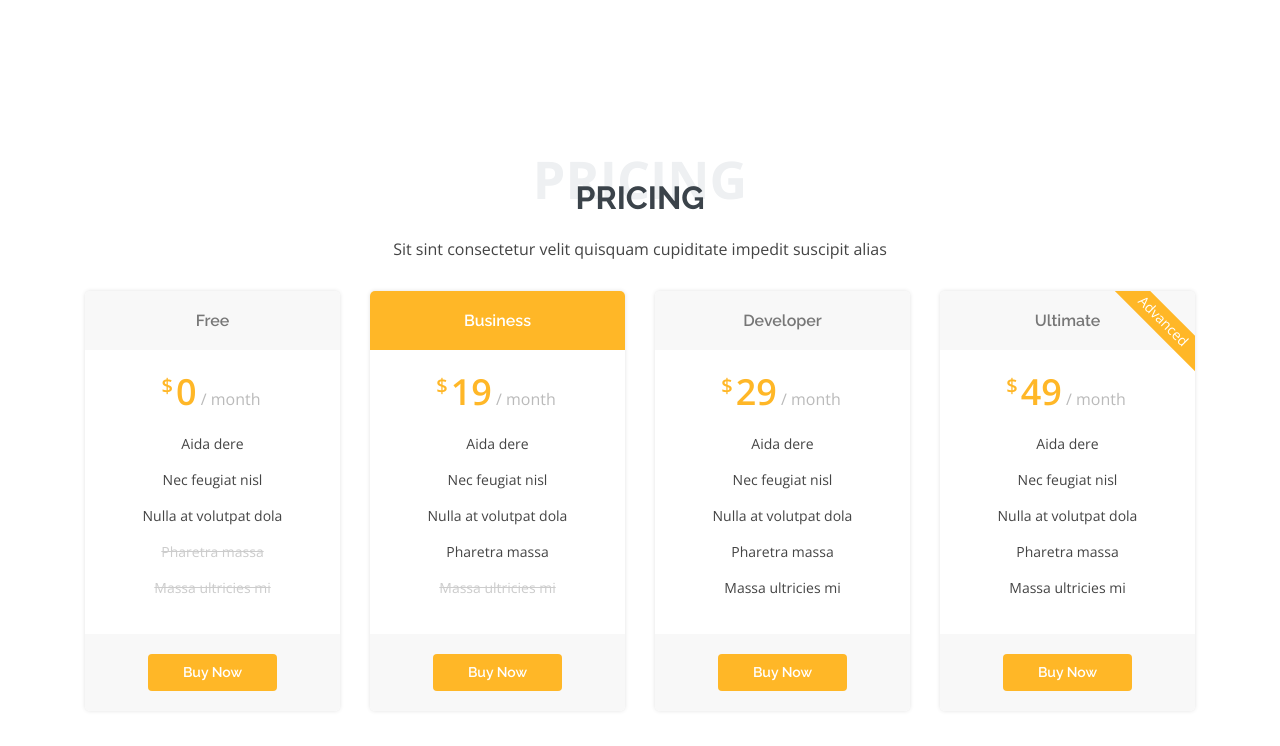
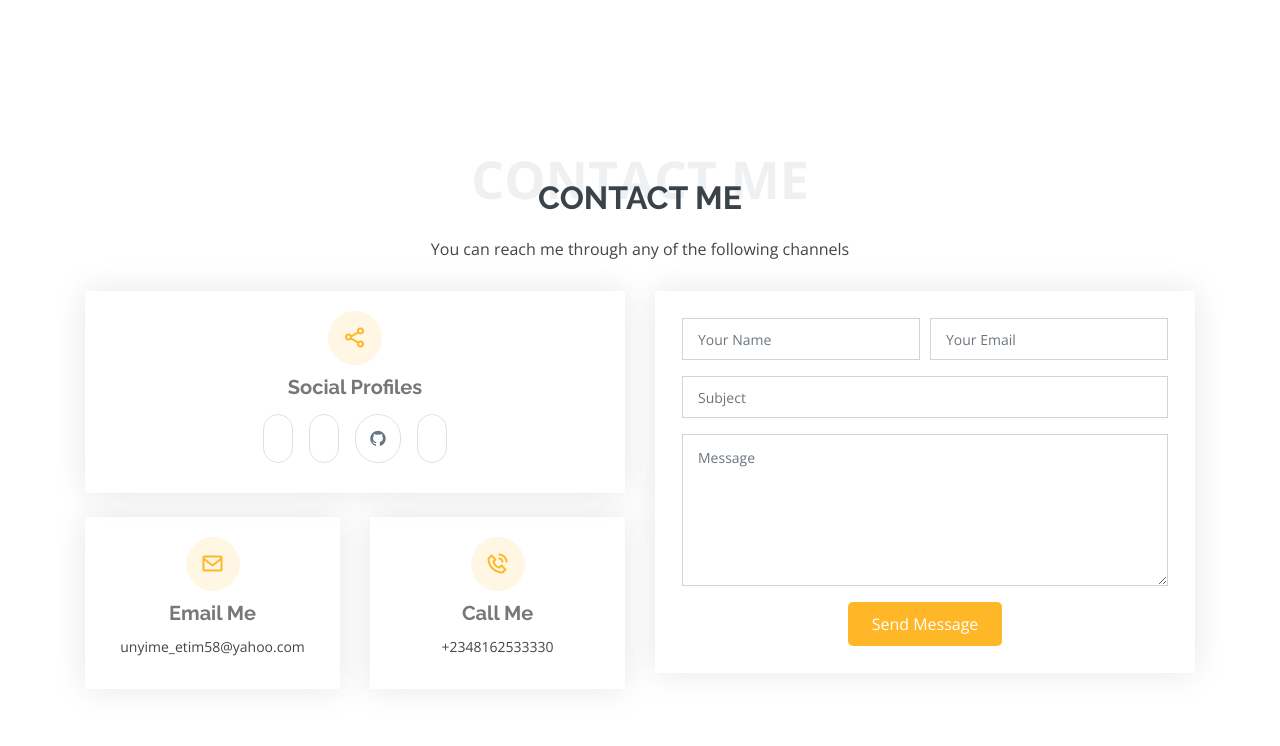
Before and after one commit to unyime1/Portfolio, a Django app: page / in a window 1280 px wide. Shown: the part 4779-5525 px from the top of the page. Run offline with Django 3.2, Linux system fonts and the light colour scheme; parts of the project's set-up code (start-up, migrations or seed data) failed here and were passed over; some libraries are stand-ins or nearby versions.

Commit message:
improvements

```diff
--- a/mains/templates/mains/index.html
+++ b/mains/templates/mains/index.html
@@ -242,39 +242,41 @@
         <div class="section-title">
           <span>My Services</span>
           <h2>My Services</h2>
-          <p>Sit sint consectetur velit quisquam cupiditate impedit suscipit alias</p>
+          <p>I build the following categories of web applications</p>
         </div>
 
         <div class="row">
           <div class="col-md-6 col-lg-3 d-flex align-items-stretch mb-5 mb-lg-0">
             <div class="icon-box">
-              <div class="icon"><i class="bx bxl-dribbble"></i></div>
-              <h4 class="title"><a href="">Ecommerce Solutions</a></h4>
-              <p class="description">Excepteur sint occaecat cupidatat non proident, sunt in culpa qui officia deserunt mollit anim id est laborum</p>
+              <div class="icon"><i class="fa fa-globe"></i></div>
+              <h4 class="title"><a href="mailto:unyime_etim58@yahoo.com">Software as a Service (SaaS) Applications</a></h4>
+              <p class="description">Do you need custom made solutions that will always be available to your customers wherever the are? </p>
             </div>
           </div>
 
           <div class="col-md-6 col-lg-3 d-flex align-items-stretch mb-5 mb-lg-0">
             <div class="icon-box">
-              <div class="icon"><i class="bx bx-file"></i></div>
-              <h4 class="title"><a href="">Business Landing Pages </a></h4>
-              <p class="description">Duis aute irure dolor in reprehenderit in voluptate velit esse cillum dolore eu fugiat nulla pariatur</p>
+              <div class="icon"><i class="fa fa-line-chart"></i></div>
+              <h4 class="title"><a href="mailto:unyime_etim58@yahoo.com">Business Landing Pages/Ecommerce Applications </a></h4>
+              <p class="description">Do you need business oriented solutions with the sole aim of getting your
+                enterprise more sales?
+              </p>
             </div>
           </div>
 
           <div class="col-md-6 col-lg-3 d-flex align-items-stretch mb-5 mb-lg-0">
             <div class="icon-box">
-              <div class="icon"><i class="bx bx-tachometer"></i></div>
-              <h4 class="title"><a href="">Blogging Apps</a></h4>
-              <p class="description">Excepteur sint occaecat cupidatat non proident, sunt in culpa qui officia deserunt mollit anim id est laborum</p>
+              <div class="icon"><i class="fa fa-edit"></i></div>
+              <h4 class="title"><a href="mailto:unyime_etim58@yahoo.com">Blogs, News & Magazine Sites</a></h4>
+              <p class="description">Do you need an avenue to get your messages out there? I can help you!</p>
             </div>
           </div>
 
           <div class="col-md-6 col-lg-3 d-flex align-items-stretch mb-5 mb-lg-0">
             <div class="icon-box">
-              <div class="icon"><i class="bx bx-world"></i></div>
-              <h4 class="title"><a href="">School/Customer Management Systems</a></h4>
-              <p class="description">At vero eos et accusamus et iusto odio dignissimos ducimus qui blanditiis praesentium voluptatum deleniti atque</p>
+              <div class="icon"><i class="fa fa-cubes"></i></div>
+              <h4 class="title"><a href="mailto:unyime_etim58@yahoo.com">Custom Made Solutions</a></h4>
+              <p class="description">Is your need not mentioned? <a href="mailto:unyime_etim58@yahoo.com">Send me an email</a> and let's talk about it.</p>
             </div>
           </div>
 
@@ -357,7 +359,7 @@
         <div class="section-title">
           <span>My Portfolio</span>
           <h2>My Portfolio</h2>
-          <p>Sit sint consectetur velit quisquam cupiditate impedit suscipit alias</p>
+          <p>Here are a few design projects I've worked. Would you like to see more? <a href="mailto:unyime_etim58@yahoo.com">Email me</a>.</p>
         </div>
 
         <ul id="portfolio-flters" class="d-flex justify-content-center">
@@ -464,91 +466,6 @@
       </div>
     </section><!-- End My Portfolio Section -->
 
-    <!-- ======= Pricing Section ======= -->
-    <section id="pricing" class="pricing">
-      <div class="container">
-
-        <div class="section-title">
-          <span>Pricing</span>
-          <h2>Pricing</h2>
-          <p>Sit sint consectetur velit quisquam cupiditate impedit suscipit alias</p>
-        </div>
-
-        <div class="row">
-
-          <div class="col-lg-3 col-md-6">
-            <div class="box">
-              <h3>Free</h3>
-              <h4><sup>$</sup>0<span> / month</span></h4>
-              <ul>
-                <li>Aida dere</li>
-                <li>Nec feugiat nisl</li>
-                <li>Nulla at volutpat dola</li>
-                <li class="na">Pharetra massa</li>
-                <li class="na">Massa ultricies mi</li>
-              </ul>
-              <div class="btn-wrap">
-                <a href="#" class="btn-buy">Buy Now</a>
-              </div>
-            </div>
-          </div>
-
-          <div class="col-lg-3 col-md-6 mt-4 mt-md-0">
-            <div class="box featured">
-              <h3>Business</h3>
-              <h4><sup>$</sup>19<span> / month</span></h4>
-              <ul>
-                <li>Aida dere</li>
-                <li>Nec feugiat nisl</li>
-                <li>Nulla at volutpat dola</li>
-                <li>Pharetra massa</li>
-                <li class="na">Massa ultricies mi</li>
-              </ul>
-              <div class="btn-wrap">
-                <a href="#" class="btn-buy">Buy Now</a>
-              </div>
-            </div>
-          </div>
-
-          <div class="col-lg-3 col-md-6 mt-4 mt-lg-0">
-            <div class="box">
-              <h3>Developer</h3>
-              <h4><sup>$</sup>29<span> / month</span></h4>
-              <ul>
-                <li>Aida dere</li>
-                <li>Nec feugiat nisl</li>
-                <li>Nulla at volutpat dola</li>
-                <li>Pharetra massa</li>
-                <li>Massa ultricies mi</li>
-              </ul>
-              <div class="btn-wrap">
-                <a href="#" class="btn-buy">Buy Now</a>
-              </div>
-            </div>
-          </div>
-
-          <div class="col-lg-3 col-md-6 mt-4 mt-lg-0">
-            <div class="box">
-              <span class="advanced">Advanced</span>
-              <h3>Ultimate</h3>
-              <h4><sup>$</sup>49<span> / month</span></h4>
-              <ul>
-                <li>Aida dere</li>
-                <li>Nec feugiat nisl</li>
-                <li>Nulla at volutpat dola</li>
-                <li>Pharetra massa</li>
-                <li>Massa ultricies mi</li>
-              </ul>
-              <div class="btn-wrap">
-                <a href="#" class="btn-buy">Buy Now</a>
-              </div>
-            </div>
-          </div>
-
-        </div>
-
-      </div>
-    </section><!-- End Pricing Section -->
 
     <!-- ======= Contact Me Section ======= -->
     <section id="contact" class="contact">
@@ -557,7 +474,7 @@
         <div class="section-title">
           <span>Contact Me</span>
           <h2>Contact Me</h2>
-          <p>Sit sint consectetur velit quisquam cupiditate impedit suscipit alias</p>
+          <p>You can reach me through any of the following channels</p>
         </div>
 
         <div class="row">
@@ -570,11 +487,10 @@
                   <i class="bx bx-share-alt"></i>
                   <h3>Social Profiles</h3>
                   <div class="social-links">
-                    <a href="#" class="twitter"><i class="icofont-twitter"></i></a>
-                    <a href="#" class="facebook"><i class="icofont-facebook"></i></a>
-                    <a href="#" class="instagram"><i class="icofont-instagram"></i></a>
-                    <a href="#" class="google-plus"><i class="icofont-skype"></i></a>
-                    <a href="#" class="linkedin"><i class="icofont-linkedin"></i></a>
+                    <a href="https://twitter.com/unyimeetim4" class="twitter"><i class="icofont-twitter"></i></a>
+                    <a href="http://www.facebook.com/NestorX99" class="facebook"><i class="icofont-facebook"></i></a>
+                    <a href="https://www.github.com/unyime1" class="facebook"><i class="fa fa-github "></i></a>
+                    <a href="https://www.linkedin.com/in/unyime-etim-9162b5188/" class="linkedin"><i class="icofont-linkedin"></i></a>
                   </div>
                 </div>
               </div>
@@ -582,14 +498,14 @@
                 <div class="info-box mt-4">
                   <i class="bx bx-envelope"></i>
                   <h3>Email Me</h3>
-                  <p>contact@example.com</p>
+                  <p>unyime_etim58@yahoo.com</p>
                 </div>
               </div>
               <div class="col-md-6">
                 <div class="info-box mt-4">
                   <i class="bx bx-phone-call"></i>
                   <h3>Call Me</h3>
-                  <p>+1 5589 55488 55</p>
+                  <p>+2348162533330</p>
                 </div>
               </div>
             </div>
--- a/mains/templates/mains/template.html
+++ b/mains/templates/mains/template.html
@@ -16,6 +16,7 @@
 
     <!-- Vendor CSS Files -->
     <link rel="stylesheet" href="https://stackpath.bootstrapcdn.com/bootstrap/4.5.0/css/bootstrap.min.css" integrity="sha384-9aIt2nRpC12Uk9gS9baDl411NQApFmC26EwAOH8WgZl5MYYxFfc+NcPb1dKGj7Sk" crossorigin="anonymous">
+    <link rel="stylesheet" href="https://cdnjs.cloudflare.com/ajax/libs/font-awesome/4.7.0/css/font-awesome.min.css">
     <link rel="stylesheet" type="text/css"  href="{% static '/vendor/icofont/icofont.min.css' %}">
     <link rel="stylesheet" type="text/css"  href="{% static '/vendor/boxicons/css/boxicons.min.css' %}">
     <link rel="stylesheet" type="text/css"  href="{% static '/vendor/owl.carousel/assets/owl.carousel.min.css' %}">
```
